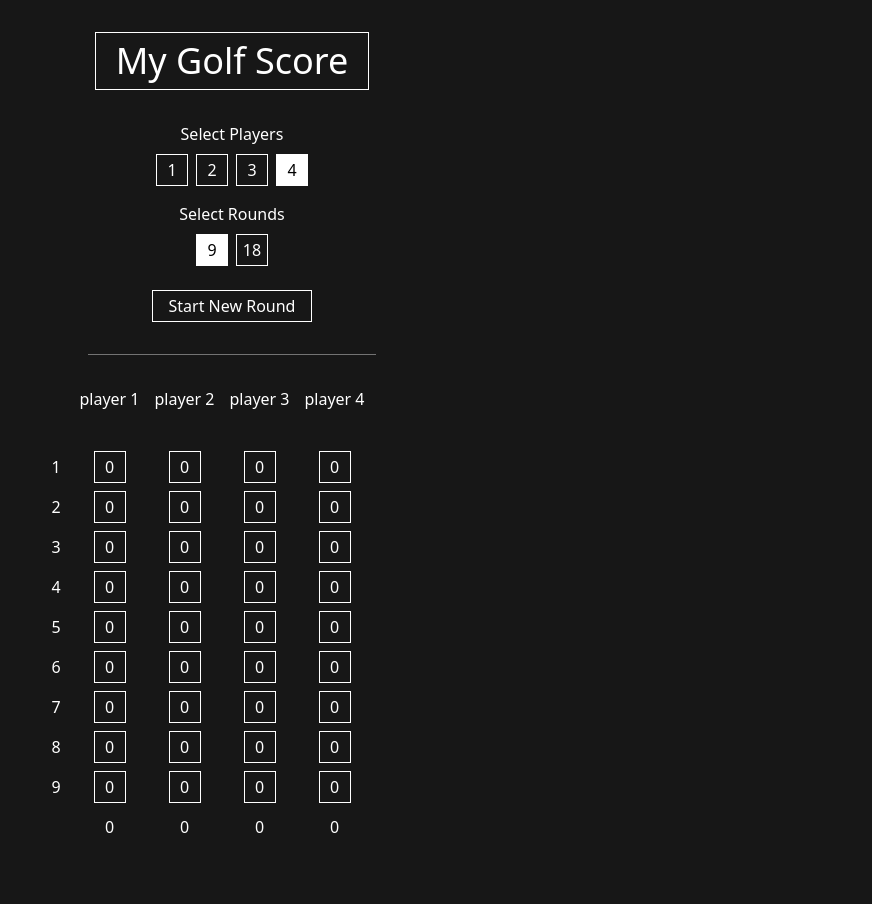
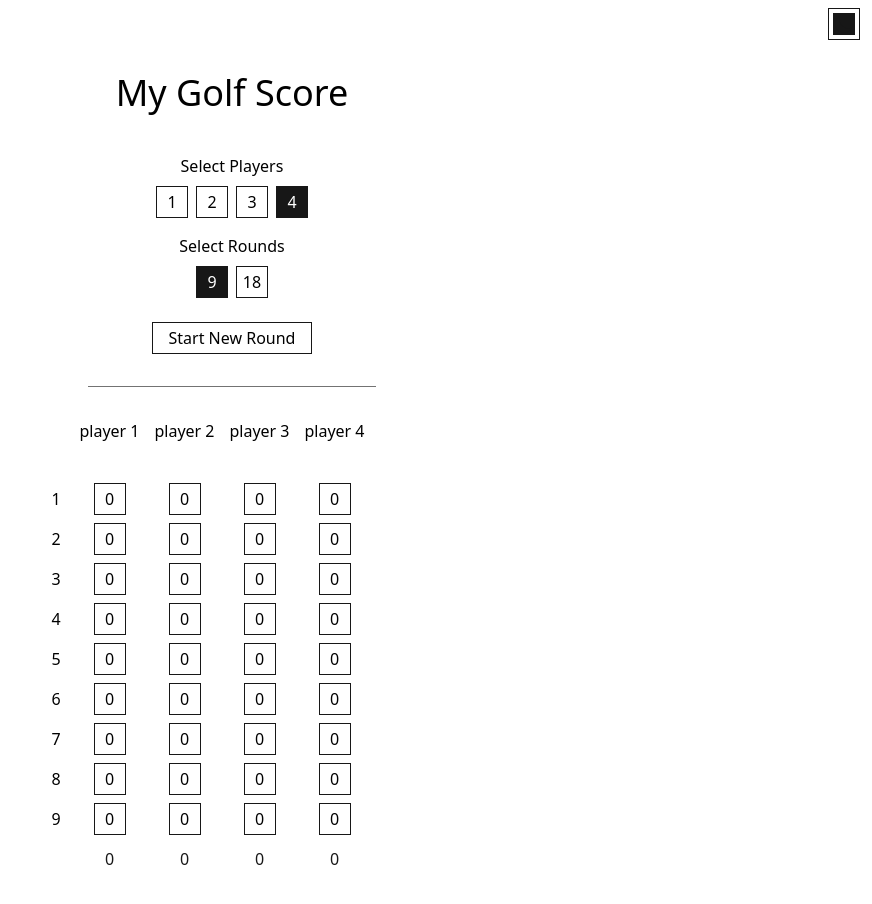
Before and after one commit to SteveJonk/golf-score, a Next.js app: page / in a window 1280 px wide. Shown: the top 904 px of the page, without its empty margins (408-1280 px from the left). Before the commit the page ends 883 px from the top, so only its background shows below. Built offline with nearby package versions, Linux system fonts and the light colour scheme; no server answers.

Commit message:
feat: dark mode

```diff
--- a/app/layout.tsx
+++ b/app/layout.tsx
@@ -10,10 +10,13 @@
   },
 }
 
+// suppressHydrationWarning is used to suppress the warning about the mismatch between the server and client markup (https://github.com/pacocoursey/next-themes)
+// This happens one level deep according to the documentation
+
 export default function RootLayout({ children }: { children: ReactNode }) {
   return (
-    <html lang="en" className="h-full scroll-smooth">
-      <body className="h-full bg-gray-900 text-white antialiased">{children}</body>
+    <html lang="en" className="h-full scroll-smooth" suppressHydrationWarning>
+      <body className="h-full antialiased">{children}</body>
     </html>
   )
 }
--- a/app/page.tsx
+++ b/app/page.tsx
@@ -9,9 +9,5 @@
 export default function Home() {
   const savedScore = getSavedScore()
 
-  return (
-    <div className="mx-auto w-full max-w-sm">
-      <HomeView savedScore={savedScore} />
-    </div>
-  )
+  return <HomeView savedScore={savedScore} />
 }
--- a/components/Button.tsx
+++ b/components/Button.tsx
@@ -6,9 +6,9 @@
 export const Button = ({ children, selected, className, ...rest }: ButtonProps) => (
   <button
     className={clsx(
-      selected && 'bg-white text-black',
+      selected && 'bg-gray-900 text-white dark:bg-white dark:text-black',
       className,
-      'flex h-8 w-8 items-center justify-center border border-white bg-gray-900 p-0 text-center'
+      'flex h-8 w-8 items-center justify-center border border-gray-900 p-0 text-center dark:border-white dark:bg-gray-900'
     )}
     {...rest}
   >
--- a/components/PlayerName.tsx
+++ b/components/PlayerName.tsx
@@ -9,6 +9,6 @@
     onChange={(event) => onChangeName(event.target.value)}
     onFocus={(event) => event.target.select()}
     value={name}
-    className="mb-2 h-14 w-[75px] overflow-clip border-none bg-gray-900 p-0 text-center focus:[box-shadow:none] focus-visible:outline-none"
+    className="mb-2 h-14 w-[75px] overflow-clip border-none bg-white p-0 text-center focus:[box-shadow:none] focus-visible:outline-none dark:bg-gray-900"
   />
 )
--- a/components/PlayerScore.tsx
+++ b/components/PlayerScore.tsx
@@ -17,7 +17,7 @@
       <input
         key={`${playerScore.name}-${index}`}
         type="number"
-        className="flex h-8 w-8 items-center justify-center border border-white bg-gray-900 p-0 text-center"
+        className="flex h-8 w-8 items-center justify-center border border-gray-900 p-0 text-center dark:border-white dark:bg-gray-900"
         value={point}
         onFocus={(event) => {
           event.target.select()
@@ -30,7 +30,7 @@
         }}
       />
     ))}
-    <div className="flex h-8 w-8 items-center justify-center text-white">
+    <div className="flex h-8 w-8 items-center justify-center text-gray-900 dark:text-white">
       {playerScore.total.toString()}
     </div>
   </div>
--- /dev/null
+++ b/components/Providers.tsx
@@ -0,0 +1,10 @@
+'use client'
+
+import { ThemeProvider } from 'next-themes'
+
+export const Providers = ({ children }) => (
+  // @ts-ignore
+  <ThemeProvider attribute="class" defaultTheme="system">
+    {children}
+  </ThemeProvider>
+)
--- /dev/null
+++ b/components/ThemeSwitch.tsx
@@ -0,0 +1,36 @@
+import { useEffect, useState } from 'react'
+import { useTheme } from 'next-themes'
+
+export const ThemeSwitch = () => {
+  const [mounted, setMounted] = useState(false)
+  const { theme, setTheme, resolvedTheme } = useTheme()
+
+  // When mounted on client, now we can show the UI
+  useEffect(() => setMounted(true), [])
+
+  return (
+    <button
+      aria-label="Toggle Dark Mode"
+      type="button"
+      className="fixed right-2 top-2 ml-1 mr-1 flex h-8 w-8 items-center justify-center border border-gray-900 p-1 dark:border-white sm:ml-4"
+      onClick={() => setTheme(theme === 'dark' || resolvedTheme === 'dark' ? 'light' : 'dark')}
+    >
+      <svg
+        xmlns="http://www.w3.org/2000/svg"
+        viewBox="0 0 20 20"
+        fill="currentColor"
+        className="bg-gray-900 text-gray-900 dark:text-gray-100"
+      >
+        {mounted && (theme === 'dark' || resolvedTheme === 'dark') ? (
+          <path
+            fillRule="evenodd"
+            d="M10 2a1 1 0 011 1v1a1 1 0 11-2 0V3a1 1 0 011-1zm4 8a4 4 0 11-8 0 4 4 0 018 0zm-.464 4.95l.707.707a1 1 0 001.414-1.414l-.707-.707a1 1 0 00-1.414 1.414zm2.12-10.607a1 1 0 010 1.414l-.706.707a1 1 0 11-1.414-1.414l.707-.707a1 1 0 011.414 0zM17 11a1 1 0 100-2h-1a1 1 0 100 2h1zm-7 4a1 1 0 011 1v1a1 1 0 11-2 0v-1a1 1 0 011-1zM5.05 6.464A1 1 0 106.465 5.05l-.708-.707a1 1 0 00-1.414 1.414l.707.707zm1.414 8.486l-.707.707a1 1 0 01-1.414-1.414l.707-.707a1 1 0 011.414 1.414zM4 11a1 1 0 100-2H3a1 1 0 000 2h1z"
+            clipRule="evenodd"
+          />
+        ) : (
+          <path d="M17.293 13.293A8 8 0 016.707 2.707a8.001 8.001 0 1010.586 10.586z" />
+        )}
+      </svg>
+    </button>
+  )
+}
--- a/package.json
+++ b/package.json
@@ -21,6 +21,7 @@
     "esbuild": "^0.13.13",
     "js-cookie": "^3.0.5",
     "next": "^14.1.3",
+    "next-themes": "^0.3.0",
     "postcss": "^8.4.5",
     "preact": "^10.16.0",
     "react": "^18.2.0",
--- a/views/HomeView.tsx
+++ b/views/HomeView.tsx
@@ -5,6 +5,9 @@
 import { GameManagement } from '@/components/GameManagement'
 import { useScore } from '@/hooks/useScore'
 import { Score } from '@/data/score'
+import { Providers } from '@/components/Providers'
+import { useTheme } from 'next-themes'
+import { ThemeSwitch } from '@/components/ThemeSwitch'
 
 type HomeViewProps = {
   savedScore: Score[]
@@ -16,7 +19,10 @@
   const roundNumbers = Array.from({ length: rounds }, (_, index) => index + 1)
 
   return (
-    <>
+    <Providers>
+      <div className="h-full pt-8 dark:bg-gray-900 dark:text-white">
+        <ThemeSwitch />
+        <div className="mx-auto w-full max-w-sm">
           <h1 className="mx-auto mb-8 mt-8 block w-fit border border-white px-5 py-2 text-center text-4xl">
             My Golf Score
           </h1>
@@ -53,6 +59,8 @@
               ))}
             </div>
           </div>
-    </>
+        </div>
+      </div>
+    </Providers>
   )
 }
```
Also changed, not shown: 1 other file (tests, documents, lock files or other folders). Lines whose indentation alone changed are shown as unchanged.
